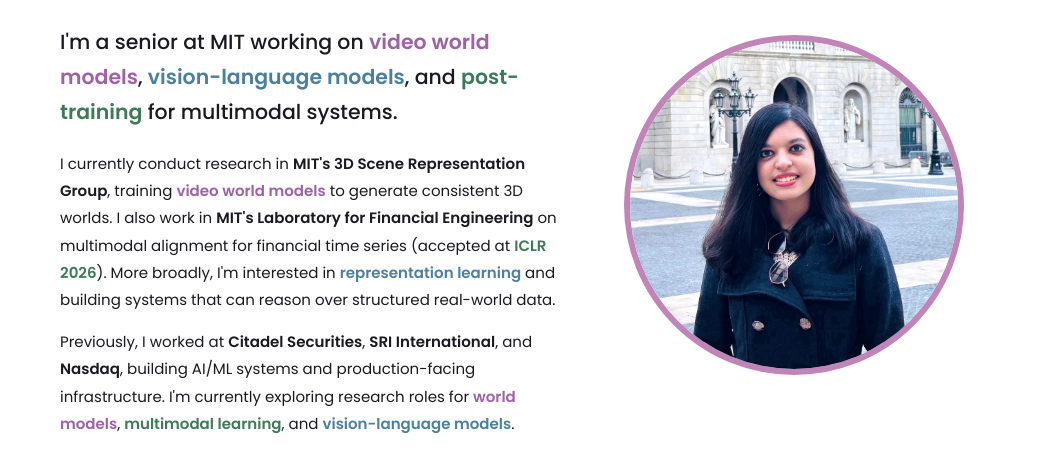
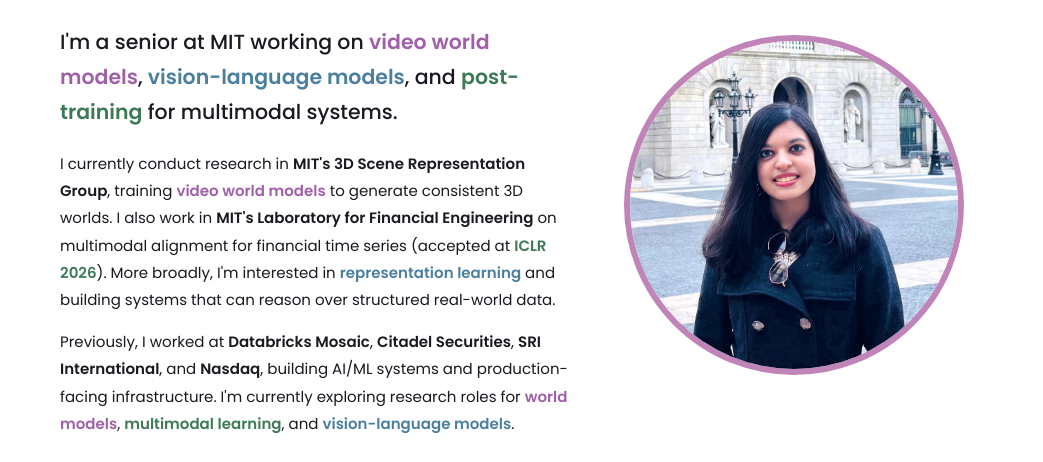
Before and after one commit to AkshTi/akshti.github.io, a plain HTML site: page index.html in a window 1280 px wide. Shown: the part 219-681 px from the top of the page, without its empty margins (118-1161 px from the left). Drawn offline with Linux system fonts and the light colour scheme.

Commit message:
Mention Databricks Mosaic in bio
Co-Authored-By: Claude Opus 5.5 <noreply@anthropic.com>

```diff
--- a/index.html
+++ b/index.html
@@ -372,7 +372,7 @@
             I currently conduct research in <strong>MIT's 3D Scene Representation Group</strong>, training <span style="color:#a060a8; font-weight:600;">video world models</span> to generate consistent 3D worlds. I also work in <strong>MIT's Laboratory for Financial Engineering</strong> on multimodal alignment for financial time series (accepted at <span style="color:#3d7a56; font-weight:600;">ICLR 2026</span>). More broadly, I'm interested in <span style="color:#4a7fa0; font-weight:600;">representation learning</span> and building systems that can reason over structured real-world data.
         </p>
         <p class="fade d3">
-            Previously, I worked at <strong>Citadel Securities</strong>, <strong>SRI International</strong>, and <strong>Nasdaq</strong>, building AI/ML systems and production-facing infrastructure. I'm currently exploring research roles for <span style="color:#a060a8; font-weight:600;">world models</span>, <span style="color:#3d7a56; font-weight:600;">multimodal learning</span>, and <span style="color:#4a7fa0; font-weight:600;">vision-language models</span>.
+            Previously, I worked at <strong>Databricks Mosaic</strong>, <strong>Citadel Securities</strong>, <strong>SRI International</strong>, and <strong>Nasdaq</strong>, building AI/ML systems and production-facing infrastructure. I'm currently exploring research roles for <span style="color:#a060a8; font-weight:600;">world models</span>, <span style="color:#3d7a56; font-weight:600;">multimodal learning</span>, and <span style="color:#4a7fa0; font-weight:600;">vision-language models</span>.
         </p>
         <div class="hero-links fade d4">
             <a href="https://www.linkedin.com/in/akshata-tiwari-a2b980208/" target="_blank">
```
